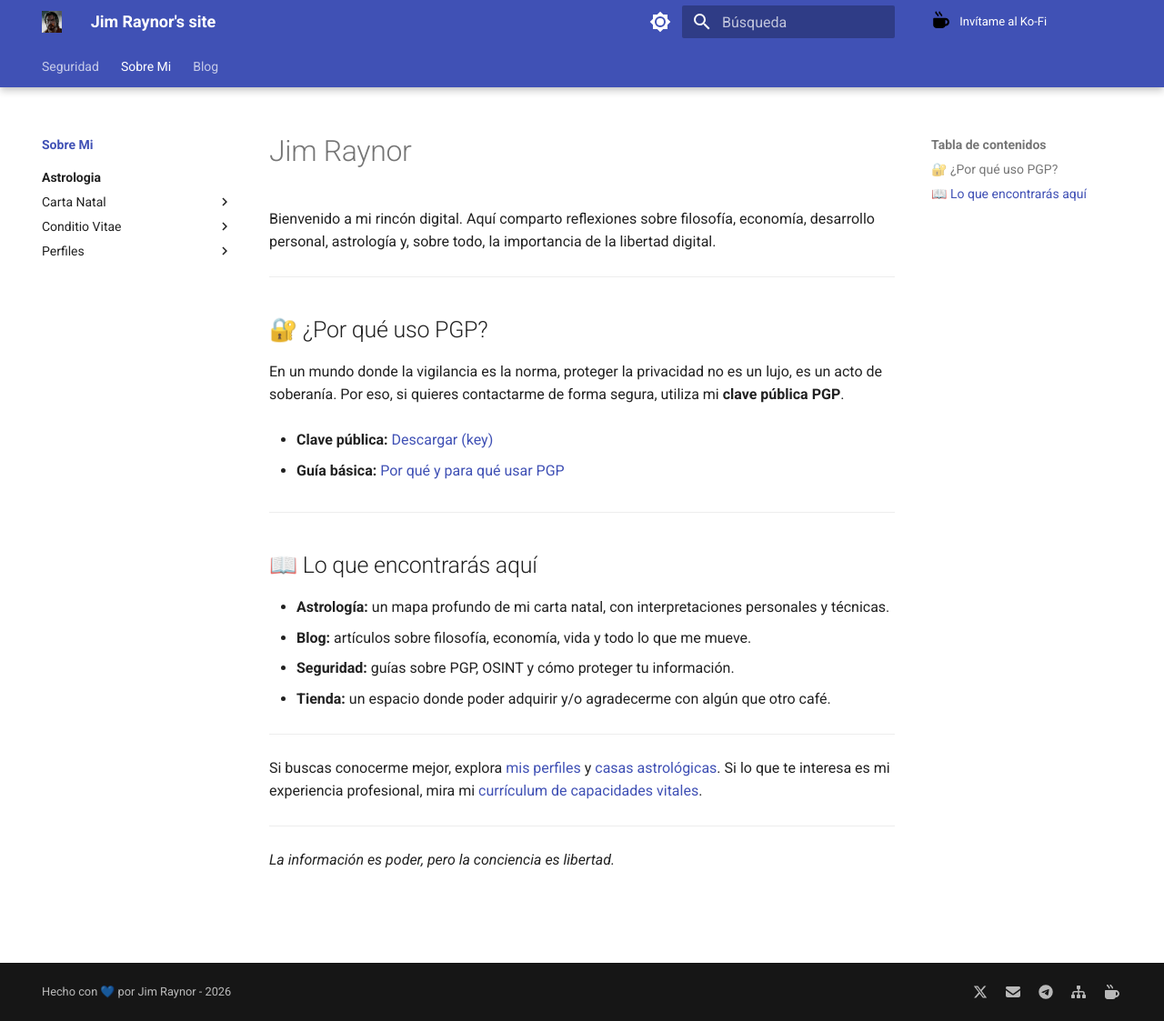
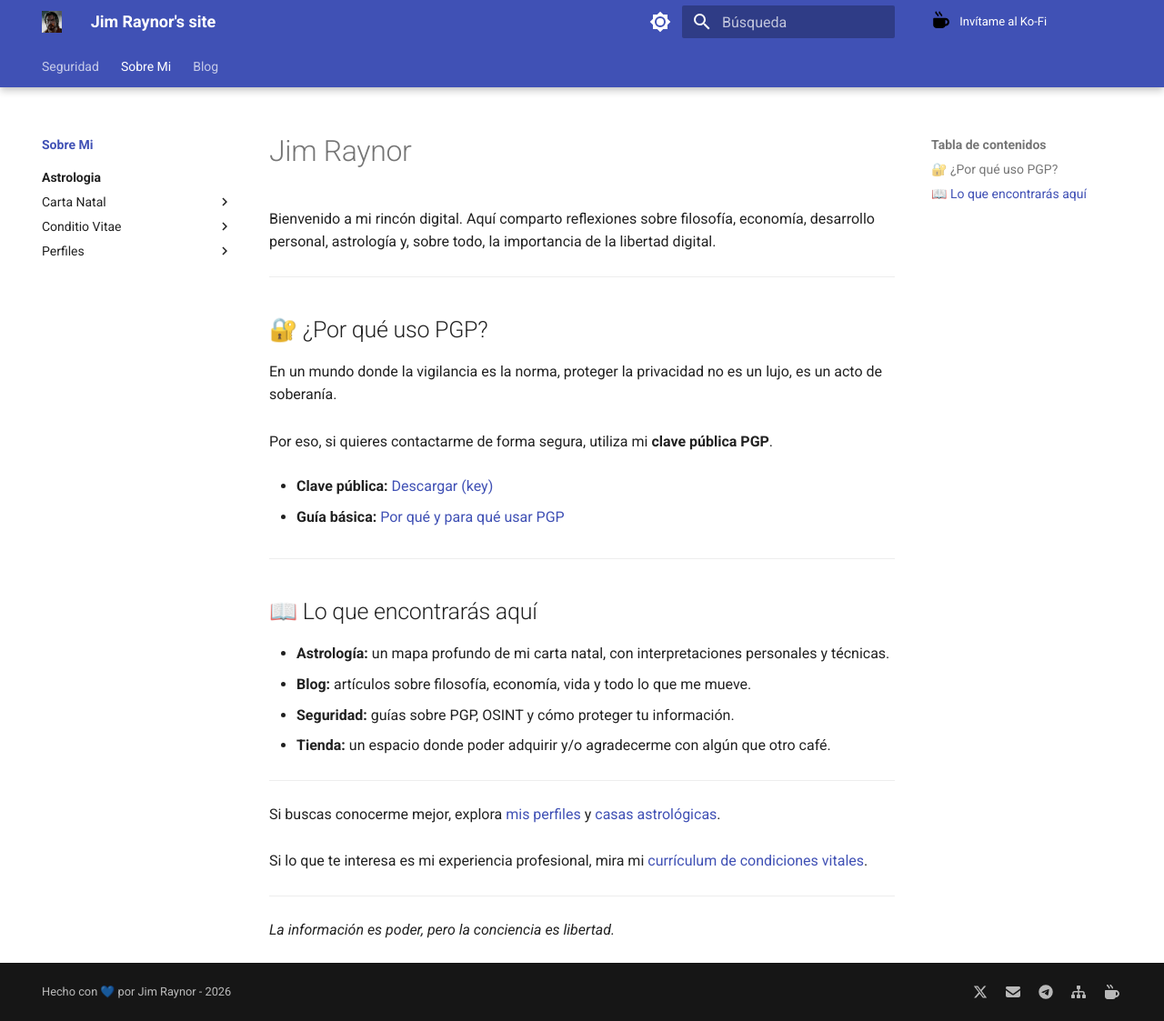
Before and after one commit to jimraynor88/blog, an MkDocs documentation site: the page built from docs/Sobre_Mi/index.md, in a window 1280 px wide and 1123 px high. Shown: the whole window at 91% size. Built offline with MkDocs 1.6.1 and Material for MkDocs 9.7.7, drawn with Linux system fonts in a browser that asks for light colours.

Commit message:
Update index.md

```diff
--- a/docs/Sobre_Mi/index.md
+++ b/docs/Sobre_Mi/index.md
@@ -6,7 +6,7 @@ Bienvenido a mi rincón digital. Aquí comparto reflexiones sobre filosofía, ec
 
 ## 🔐 ¿Por qué uso PGP?
 
-En un mundo donde la vigilancia es la norma, proteger la privacidad no es un lujo, es un acto de soberanía. Por eso, si quieres contactarme de forma segura, utiliza mi **clave pública PGP**.
+En un mundo donde la vigilancia es la norma, proteger la privacidad no es un lujo, es un acto de soberanía.<br><br>Por eso, si quieres contactarme de forma segura, utiliza mi **clave pública PGP**.
 
 - **Clave pública:** [Descargar (key)](../Seguridad/PGP/JimRaynor88_Public.key)
 
@@ -22,7 +22,7 @@ En un mundo donde la vigilancia es la norma, proteger la privacidad no es un luj
 - **Tienda:** un espacio donde poder adquirir y/o agradecerme con algún que otro café.
 ---
 
-Si buscas conocerme mejor, explora [mis perfiles](/Sobre_Mi/Astrologia/Perfiles/index.html) y [casas astrológicas](/Sobre_Mi/Astrologia/Carta_Natal/Casas/index.html). Si lo que te interesa es mi experiencia profesional, mira mi [currículum de capacidades vitales](/Sobre_Mi/Astrologia/Conditio_Vitae/index.html/).
+Si buscas conocerme mejor, explora [mis perfiles](/Sobre_Mi/Astrologia/Perfiles/index.html) y [casas astrológicas](/Sobre_Mi/Astrologia/Carta_Natal/Casas/index.html).<br><br>Si lo que te interesa es mi experiencia profesional, mira mi [currículum de condiciones vitales](/Sobre_Mi/Astrologia/Conditio_Vitae/index.html).
 
 ---
 
```
